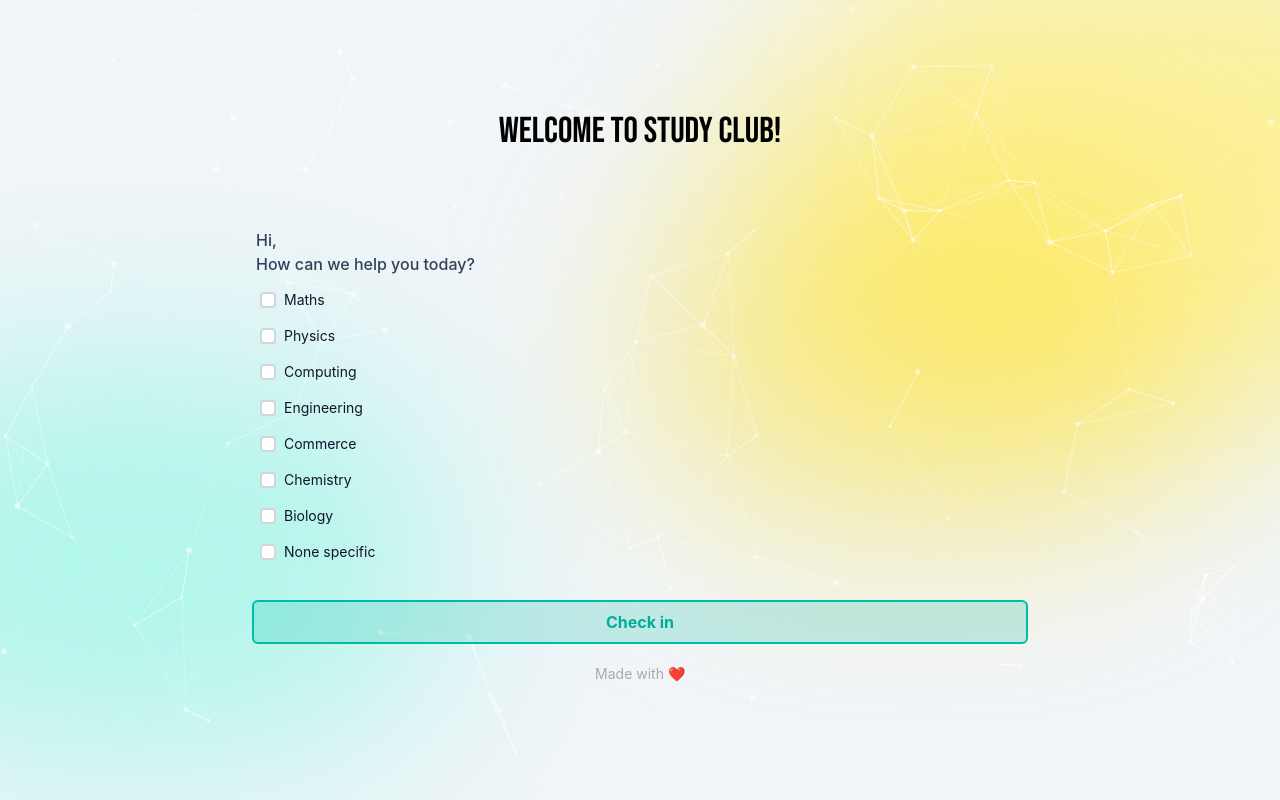
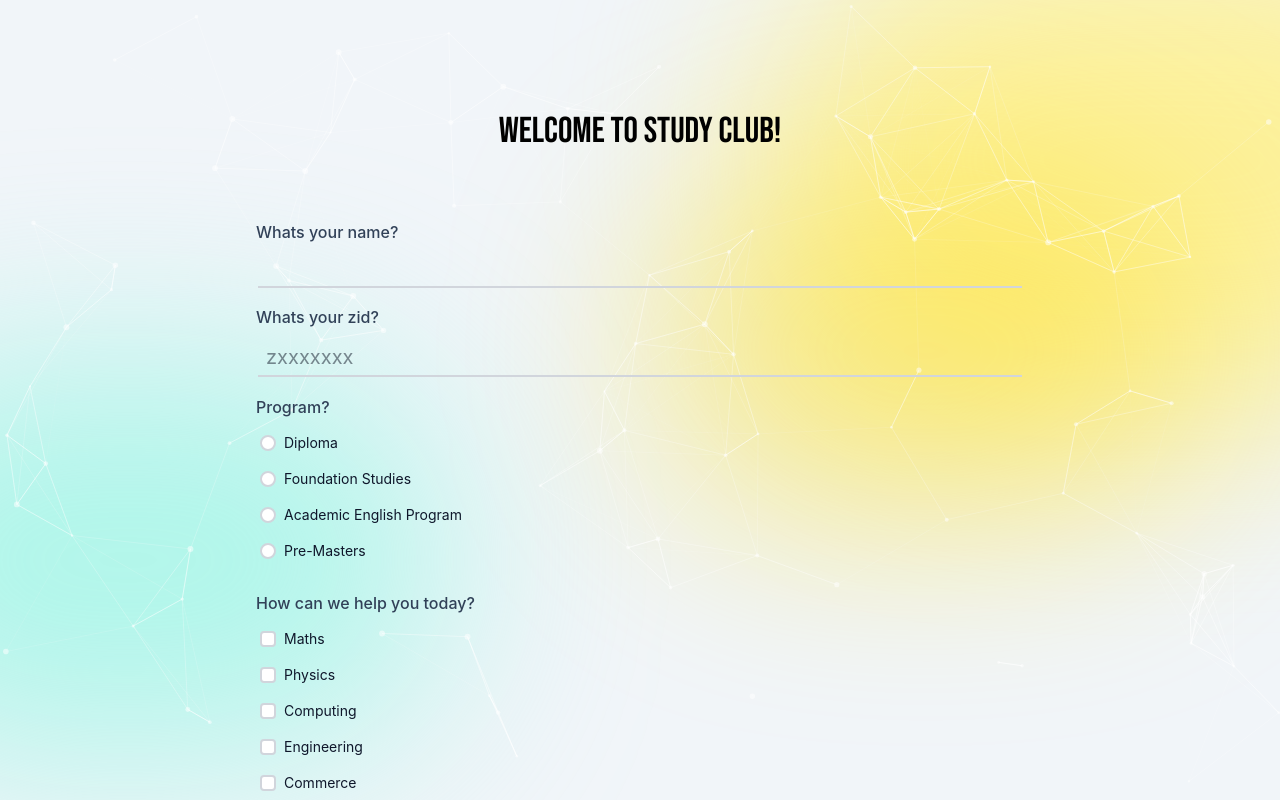
Before and after one commit to LJaeson/ucLCM, a React (Vite) app in the folder frontend/: page / in a window 1280 px wide. Shown: the top 800 px of the page. Built offline with nearby package versions, Linux system fonts and the light colour scheme.

Commit message:
get ready for frontend deploy

```diff
--- a/frontend/index.html
+++ b/frontend/index.html
@@ -2,9 +2,9 @@
 <html lang="en">
   <head>
     <meta charset="UTF-8" />
-    <link rel="icon" type="image/svg+xml" href="/vite.svg" />
+    <link rel="icon" type="image/svg+xml" href="/studyClub.svg" />
     <meta name="viewport" content="width=device-width, initial-scale=1.0" />
-    <title>frontend</title>
+    <title>Study Club!</title>
     <link href="https://fonts.googleapis.com/css2?family=Nunito:wght@500;700&display=swap" rel="stylesheet">
   </head>
   <body>
--- a/frontend/src/App.jsx
+++ b/frontend/src/App.jsx
@@ -83,8 +83,8 @@ export default function App() {
       <BrowserRouter>
         <Routes>
             {/* Default route: The student lands here to check in */}
-            {/* <Route path="/" element={<Checkin/>} /> */}
-            <Route path="/" element={<CheckinPage2/>} />
+            <Route path="/" element={<Checkin/>} />
+            {/* <Route path="/" element={<CheckinPage2/>} /> */}
 
             {/* the admin login page */}
             <Route path="/admin/login" element={<AdminLoginPage />} />
--- a/frontend/src/CheckinPage1.jsx
+++ b/frontend/src/CheckinPage1.jsx
@@ -154,13 +154,13 @@ export default function CheckinPage({setFinish, setStart}) {
         <div className="absolute inset-0 -z-10">
           <ParticlesBg />
         </div>
-        {/*
-        <nav className="flex w-full bg-white/30 backdrop-blur-md border-b border-white/50 min-h-[12vh] backdrop-blur-md  top-0 z-50  flex-row-reverse relative overflow-hidden ">
+
+        {/* <nav className="flex w-full bg-white/30 backdrop-blur-md border-b border-white/50 min-h-[12vh] backdrop-blur-md  top-0 z-50  flex-row-reverse relative overflow-hidden ">
           <ParticlesBg />
 
           <div className='flex flex-row-reverse items-center'>
             <div className="flex-shrink-0">
-              <span className="inline-flex flex-row-reverse items-center min-w-[3.5rem] min-h-[3.5rem] bg-black font-bebas text-sm tracking-widest text-white text-sm leading-3">
+              <span className="inline-flex flex-row-reverse items-center min-w-[3.5rem] min-h-[3.5rem] bg-black font-bebas text-no tracking-widest text-white leading-[11px]">
                 STUDY<br/>CLUB
               </span>
             </div>
```
Also changed, not shown: frontend/src/App.css (deleted, +0 -45 lines), frontend/public/studyClub.svg (added).
